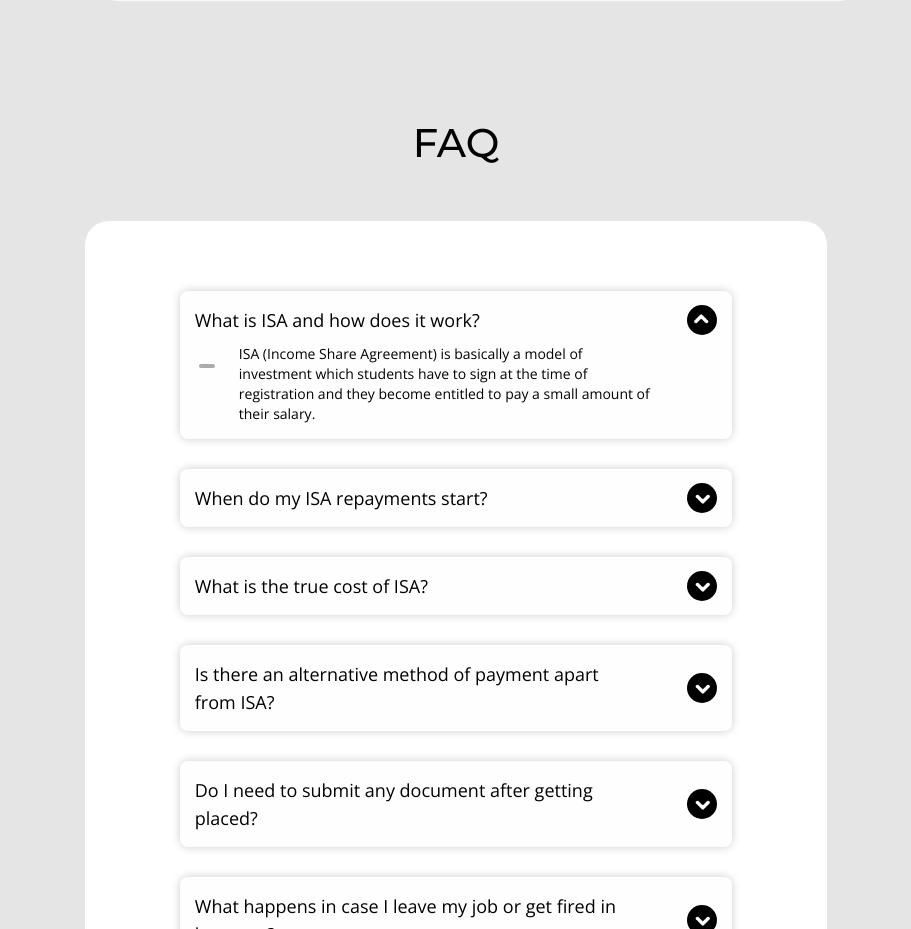
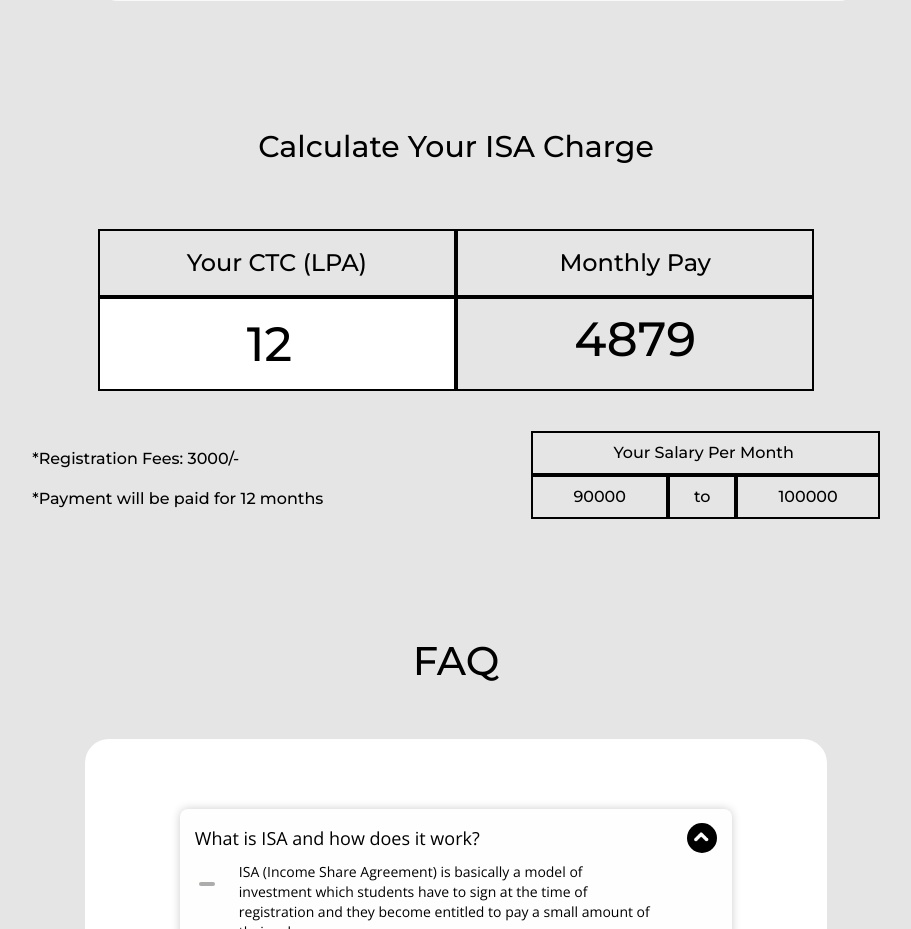
Before and after one commit to 100bhagya/mas-website-react, a React (Create React App) app: page /isa-101 in a window 1280 px wide. Shown: the part 1805-2734 px from the top of the page, without its empty margins (184-1095 px from the left). Built offline with nearby package versions, Linux system fonts and the light colour scheme.

Commit message:
Work in progress

```diff
--- a/src/pages/ISA-101.js
+++ b/src/pages/ISA-101.js
@@ -45,6 +45,14 @@ function FAQ({ faq, index, toggleFAQ }) {
 
 const ISA101 = () => {
   const [faqs, setfaqs] = useState(Data);
+  const [monthlypay, setMonthlypay] = useState(4879);
+  const [ctc, setCtc] = useState(12);
+
+  const Pay = (e) => {
+    setCtc(e.target.value);
+    setMonthlypay((ctc / 12) * 100000 * 0.04879);
+    console.log(monthlypay);
+  };
 
   const toggleFAQ = (index) => {
     setfaqs(
@@ -144,11 +152,14 @@ const ISA101 = () => {
           <p className="bg-blue-600 md:w-7 w-6  md:h-7 h-6 mr-7 text-white md:mt-5 rounded-full pr-[14px] md:pl-[10px] pl-[9px] md:pt-[2px] pt-[4px]">
             7
           </p>
-            <a href="https://bit.ly/3Hd9IIU"
-               target="_blank"
-               rel="noopener noreferrer" className="text-blue-600">
+          <a
+            href="https://bit.ly/3Hd9IIU"
+            target="_blank"
+            rel="noopener noreferrer"
+            className="text-blue-600"
+          >
             Click here to calculate your ISA payment through our ISA calculator
-            </a>
+          </a>
         </p>
       </div>
       {/* <div className="relative md:left-[21%] md:mb-20 md:mt-28 mt-6">
@@ -193,6 +204,56 @@ const ISA101 = () => {
           />
         </div>
       </div> */}
+      <div className="mt-32">
+        <div className="text-center text-3xl mb-16">
+          Calculate Your ISA Charge
+        </div>
+        <div className="flex justify-center">
+          <div className="border-[2px] border-solid border-black w-[28%] text-center py-4 text-2xl">
+            Your CTC (LPA)
+          </div>
+          <div className="border-[2px] border-solid border-black w-[28%] text-center py-4 text-2xl">
+            Monthly Pay
+          </div>
+        </div>
+        <div className="flex justify-center">
+          <input
+            type="number"
+            placeholder="12"
+            value={ctc}
+            onChange={Pay}
+            // style={{ caretColor: "rgba(0,0,0,0)" }}
+            className="border-[2px] border-solid border-black w-[28%] text-center py-4 text-5xl"
+          ></input>
+          <div className="border-[2px] border-solid border-black w-[28%] text-center py-4 text-5xl">
+            {monthlypay}
+          </div>
+        </div>
+        <div className="flex justify-center">
+          <div className="mt-14">
+            <div className="">*Registration Fees: 3000/-</div>
+            <div className="mt-4">*Payment will be paid for 12 months</div>
+          </div>
+          <div className="mt-10 ml-52">
+            <div className="py-2 px-20  border-[2px] border-solid border-black">
+              Your Salary Per Month
+            </div>
+
+            <div className="flex w-[20%]">
+              <div className="py-2 px-10 border-[2px] border-solid border-black">
+                90000
+              </div>
+              <div className="py-2 px-6 border-[2px] border-solid border-black">
+                to
+              </div>
+              <div className="py-2 px-10 border-[2px] border-solid border-black">
+                100000
+              </div>
+            </div>
+          </div>
+        </div>
+      </div>
+      <div className="mt-16 relative left-[38%]"></div>
       <div className="md:mt-28 mt-16 md:mb-40 mb-10">
         <div className="text-[40px] text-center md:my-12">FAQ</div>
         <div className="faqs lg:w-[58%] md:w-[85%] relative lg:left-[21%] md:left-[7%] md:bg-white md:py-10 py-5 lg:px-20 md:px-8 rounded-3xl">
--- a/src/pages/MAS101.js
+++ b/src/pages/MAS101.js
@@ -119,12 +119,9 @@ const MAS101 = () => {
               IITs
             </p>
           </div>
-          <a
-            href="apply"
-            className=" py-3 px-8 bg-blue-700 rounded-2xl text-white"
-          >
+          <Link to="" className=" py-3 px-8 bg-blue-700 rounded-2xl text-white">
             Apply now
-          </a>
+          </Link>
         </div>
         <img
           src={Artboard}
@@ -154,12 +151,11 @@ const MAS101 = () => {
                       at tackling your doubts and queries.
                     </p>
                   </div>
-                  <a
-                    href="apply"
-                    className=" py-3 px-8 bg-blue-700 rounded-2xl text-white relative left-[28%] md:left-0"
-                  >
-                    <Link to="/mentors">Learn more</Link>
-                  </a>
+                  <Link to="/mentors">
+                    <div className="w-[31%] py-3 px-8 bg-blue-700 rounded-2xl text-white relative left-[28%] md:left-0">
+                      Learn more
+                    </div>
+                  </Link>
                 </div>
 
                 <div className="">
@@ -221,12 +217,11 @@ const MAS101 = () => {
                       small part of their income once they are placed.
                     </p>
                   </div>
-                  <a
-                    href="apply"
-                    className=" py-3 px-8 bg-blue-700 rounded-2xl text-white relative left-[28%] md:left-0"
-                  >
-                    <Link to="/isa-101">Learn more</Link>
-                  </a>
+                  <Link to="/isa-101">
+                    <div className="w-[29%] py-3 px-8 bg-blue-700 rounded-2xl text-white relative left-[28%] md:left-0">
+                      Learn more
+                    </div>
+                  </Link>
                 </div>
                 <div className="lg:h-[450px] h-[230px]">
                   <img
--- a/src/pages/MAS102.js
+++ b/src/pages/MAS102.js
@@ -119,12 +119,9 @@ const MAS102 = () => {
               NITs, IIITs, BITS, and similar colleges.
             </p>
           </div>
-          <a
-            href="apply"
-            className=" py-3 px-8 bg-blue-700 rounded-2xl text-white"
-          >
+          <Link to="" className=" py-3 px-8 bg-blue-700 rounded-2xl text-white">
             Apply now
-          </a>
+          </Link>
         </div>
         <img
           src={Artboard}
@@ -154,12 +151,11 @@ const MAS102 = () => {
                       at tackling your doubts and queries.
                     </p>
                   </div>
-                  <a
-                    href="apply"
-                    className=" py-3 px-8 bg-blue-700 rounded-2xl text-white relative left-[28%] md:left-0"
-                  >
-                    <Link to="/mentors">Learn more</Link>
-                  </a>
+                  <Link to="/mentors">
+                  <div className=" py-3 px-8 bg-blue-700 rounded-2xl text-white relative left-[28%] md:left-0">
+                    Learn more
+                  </div>
+                  </Link>
                 </div>
 
                 <div className="">
@@ -221,12 +217,11 @@ const MAS102 = () => {
                       small part of their income once they are placed.
                     </p>
                   </div>
-                  <a
-                    href="apply"
-                    className=" py-3 px-8 bg-blue-700 rounded-2xl text-white relative left-[28%] md:left-0"
-                  >
-                    <Link to="/isa-102">Learn more</Link>
-                  </a>
+                  <Link to="/isa-102">
+                    <div className="w-[29%] py-3 px-8 bg-blue-700 rounded-2xl text-white relative left-[28%] md:left-0">
+                      Learn more
+                    </div>
+                  </Link>
                 </div>
                 <div className="lg:h-[450px] h-[230px]">
                   <img
```
